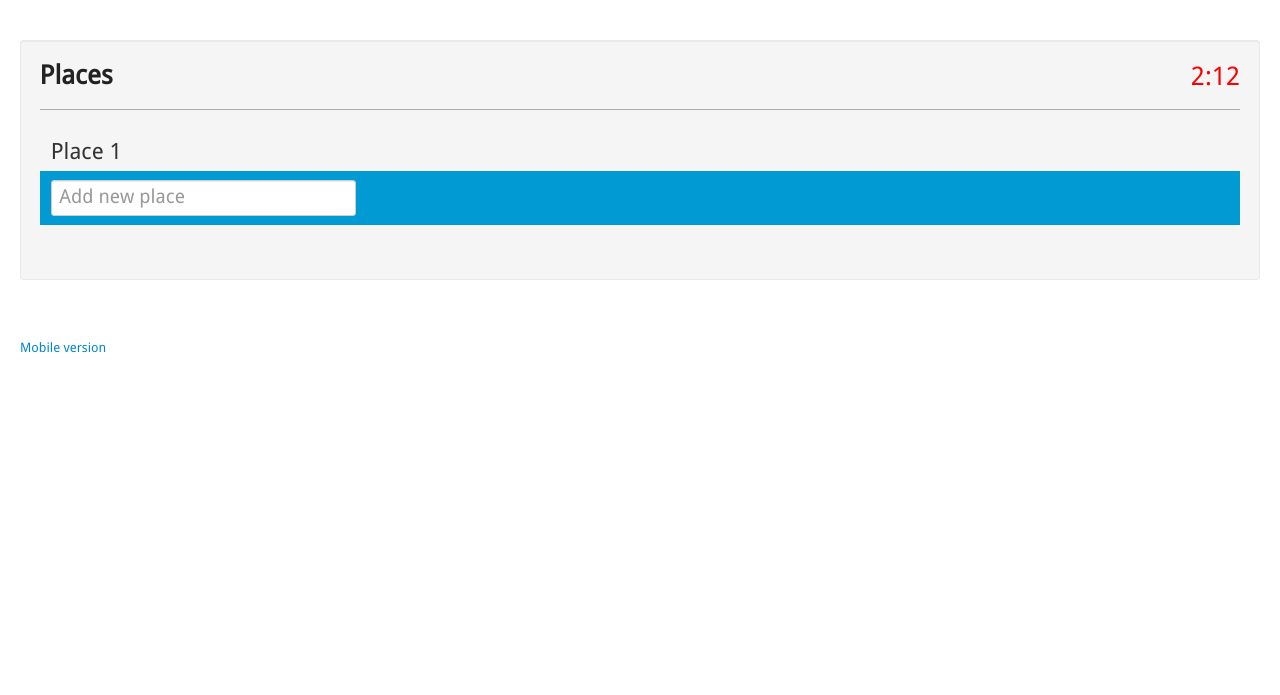
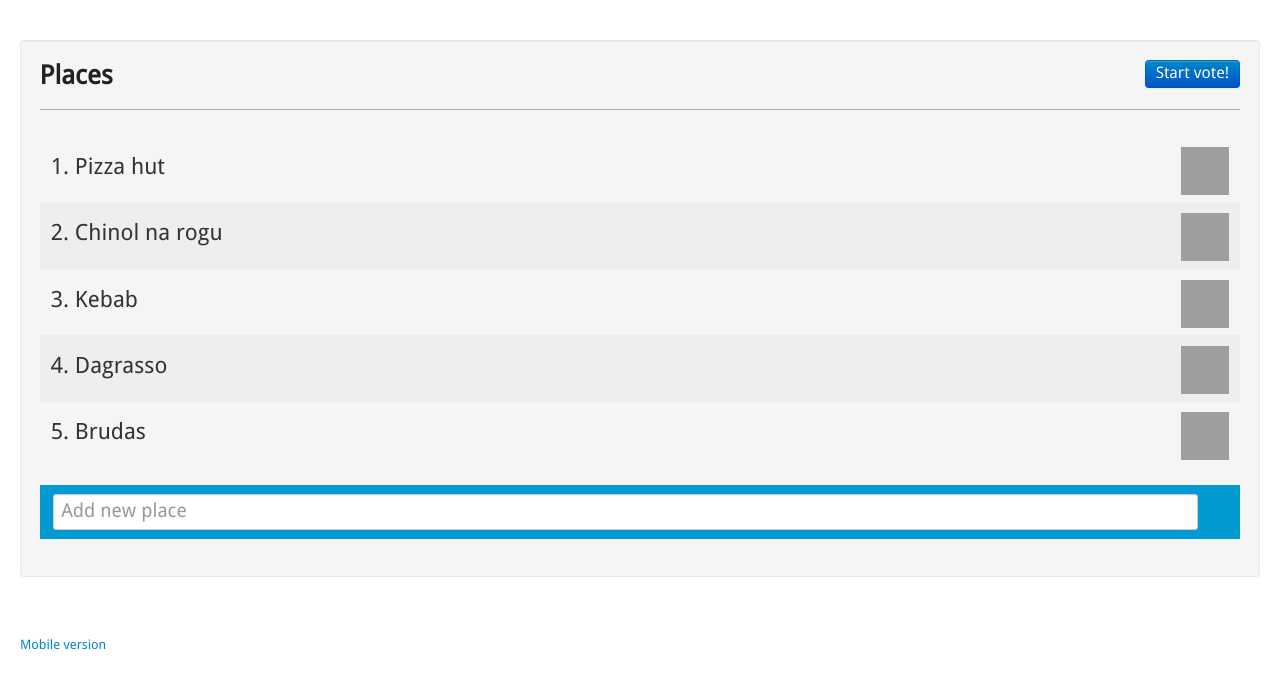
Before and after one commit to konieczkow/Dinners, a Rails app: page /events/1/places/new in a window 1280 px wide. Shown: the part 112-807 px from the top of the page. Run offline with Rails 7, Linux system fonts and the light colour scheme; style sheets or scripts are compiled from the project's sources; parts of the project's set-up code (start-up, migrations or seed data) failed here and were passed over; some libraries are stand-ins or nearby versions; grey boxes are pictures that could not be loaded.

Commit message:
places new avatar

```diff
--- a/app/assets/stylesheets/application.css.scss
+++ b/app/assets/stylesheets/application.css.scss
@@ -1,5 +1,4 @@
 @import "bootstrap/base";
-//@import "bootstrap/responsive";
 @import "modules/fonts";
 
 
@@ -22,15 +21,9 @@ h2 {
 
 input { margin-bottom: 0; }
 
-
-
 .container-fluid {
 
 }
-
-
-
-
 
 header, footer {
   margin: 40px 0;
@@ -82,31 +75,36 @@ header, footer {
     border-bottom: 1px solid #aaa;
   }
 
-  #countdown {
+  #end_choosing_places {
     float: right;
-    font-size: 1.6rem;
-    color: #f00;
-    line-height: 1.5;
-
+    font-size: 1rem;
   }
 
+  ol li {
+    list-style: decimal inside none;
+    font-size: 1.4rem;
+    line-height: 2em;
+    padding: .5em;
 
-  ol li {
-    font-size: 1.4rem;
-    line-height: 1.6;
-    padding-left: .5em;
+    &:nth-child(even) { background-color: #eee; }
+    img {
+      width: 48px;
+      height: 48px;
+      float: right;
 
-    &:nth-child(even) {background-color: #000; }
-    &.form_container {
-      background-color: #019AD2;
-      input {
-        margin: .5em 0;
-        font-size: 1.2rem;
-        line-height: 1.3rem;
-        padding: .4em .4em;
-        width: 15em;
-      }
     }
   }
 
+  .form_container {
+    background-color: #019AD2;
+    padding-left: 1em;
+
+    input {
+      padding: .4em .4em;
+      margin: .5em 0;
+      font-size: 1.2rem;
+      line-height: 1.3rem;
+      width: 95%;
+    }
+  }
 }
--- a/app/views/places/new.html.haml
+++ b/app/views/places/new.html.haml
@@ -1,13 +1,31 @@
 .row
   .well#places
+    = link_to 'Start vote!', '#', :class => 'btn btn-primary btn-big', :id => 'end_choosing_places'
 
-    %p#countdown 2:12
 
     %h2 Places
 
 
-    %ol.nav.nav-tabs.nav-stacked
-      %li Place 1
-      %li.form_container
-        %form
-          %input#add_place{:placeholder => 'Add new place', :type => 'text', :name => 'place_name'}
+    %ol.nav.nav-tabs.nav-stacked.places_list
+      %li
+        = image_tag 'https://si0.twimg.com/profile_images/1422248111/195627_100000179755620_6126589_n_normal.jpg', :alt => 'User name'
+        Pizza hut
+
+      %li
+        = image_tag 'https://si0.twimg.com/profile_images/1422248111/195627_100000179755620_6126589_n_normal.jpg', :alt => 'User name'
+        Chinol na rogu
+
+      %li
+        = image_tag 'https://si0.twimg.com/profile_images/1756760977/pawel_kowalski_big_normal.jpg', :alt => 'User name'
+        Kebab
+
+      %li
+        = image_tag 'https://si0.twimg.com/profile_images/1422248111/195627_100000179755620_6126589_n_normal.jpg', :alt => 'User name'
+        Dagrasso
+
+      %li
+        = image_tag 'https://si0.twimg.com/profile_images/1422248111/195627_100000179755620_6126589_n_normal.jpg', :alt => 'User name'
+        Brudas
+
+    %form.form_container
+      %input#add_place{:placeholder => 'Add new place', :type => 'text', :name => 'place_name'}
```
